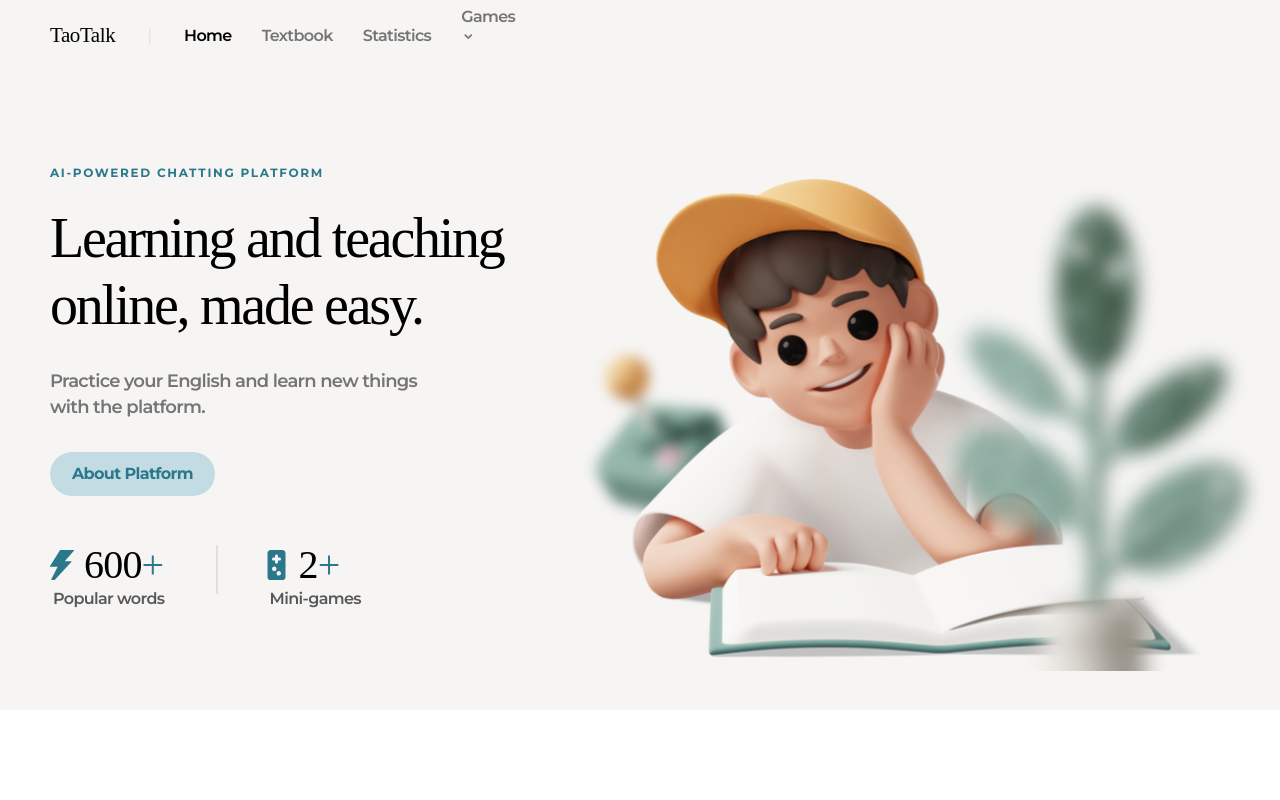
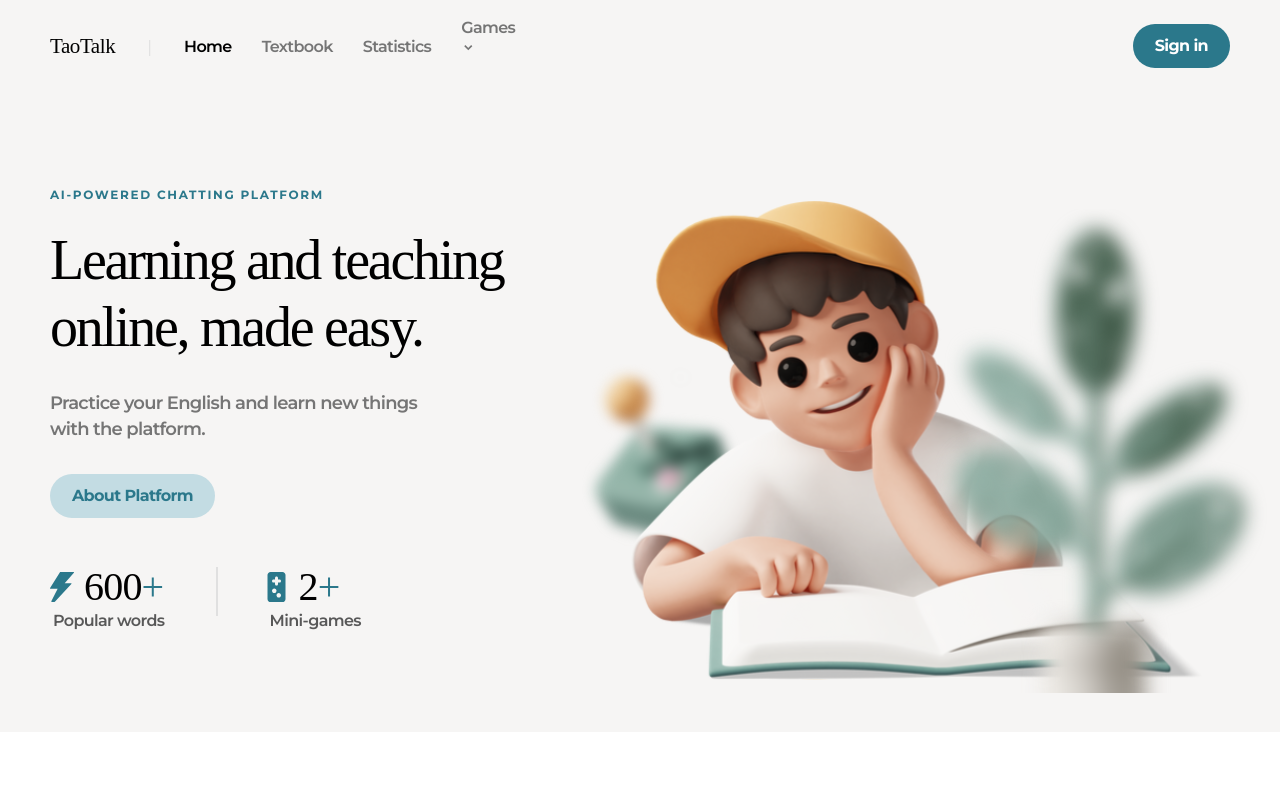
Before and after one commit to taodemy/taotalk, a Next.js app: page / in a window 1280 px wide. Shown: the top 800 px of the page. Built offline with nearby package versions, Linux system fonts and the light colour scheme; no server answers; a web font is replaced by a local one.

Commit message:
feat: implement lig in and log out using next auth

```diff
--- a/src/layout/Header/index.tsx
+++ b/src/layout/Header/index.tsx
@@ -5,10 +5,10 @@ import DropDownMenu from '../../components/DropDownMenu';
 import Button from '../../components/Shared/Buttons';
 import { signIn, signOut } from 'next-auth/react';
 import { useSession } from 'next-auth/react';
+import { Session } from 'next-auth';
 
-const Header = () => {
+const Header = ({ session }: { session: Session | null }) => {
   const [isHovered, setIsHovered] = useState(false);
-  // const { data: session } = useSession();
 
   const handleMouseEnter = () => {
     setIsHovered(true);
@@ -68,7 +68,7 @@ const Header = () => {
             </li>
           </ul>
         </nav>
-        {/* {session !== null && session !== undefined ? (
+        {session !== null && session !== undefined ? (
           <LogInButton
             userName={(session.user?.name ?? '').split(' ')[0]}
             onClick={() => signOut()}
@@ -77,7 +77,7 @@ const Header = () => {
           <div onClick={() => signIn()}>
             <Button outline={false} color="cyanDark" label="Sign in" />
           </div>
-        )} */}
+        )}
       </div>
     </header>
   );
--- a/src/layout/index.tsx
+++ b/src/layout/index.tsx
@@ -1,11 +1,14 @@
+'use client';
 import { ReactNode } from 'react';
 import Header from './Header';
 import Footer from './Footer';
+import { useSession } from 'next-auth/react';
 
 const Layout: React.FC<{ children: ReactNode }> = ({ children }) => {
+  const { data: session } = useSession();
   return (
     <>
-      <Header />
+      <Header session={session} />
       <main>{children}</main>
       <Footer />
     </>
--- a/src/pages/_app.tsx
+++ b/src/pages/_app.tsx
@@ -6,7 +6,7 @@ import '../styles/global.scss';
 import '../styles/globals.css';
 import { SessionProvider } from 'next-auth/react';
 
-const TaoTalkApp = ({ Component, pageProps: { session, ...pageProps } }: AppProps) => {
+const TaoTalkApp = ({ Component, pageProps }: AppProps) => {
   return (
     <>
       <Head>
@@ -15,11 +15,11 @@ const TaoTalkApp = ({ Component, pageProps: { session, ...pageProps } }: AppProp
         <meta name="description" content="TaoTalk" />
         <link rel="icon" href="/favicon.ico" />
       </Head>
-      {/* <SessionProvider session={session} refetchInterval={5 * 60}> */}
-      <Layout>
-        <Component {...pageProps} />
-      </Layout>
-      {/* </SessionProvider> */}
+      <SessionProvider refetchInterval={5 * 60}>
+        <Layout>
+          <Component {...pageProps} />
+        </Layout>
+      </SessionProvider>
     </>
   );
 };
```
Also changed, not shown: mockData/mockSessionData.ts (added, +8 -0 lines), 2 other files (tests, documents, lock files or other folders).
